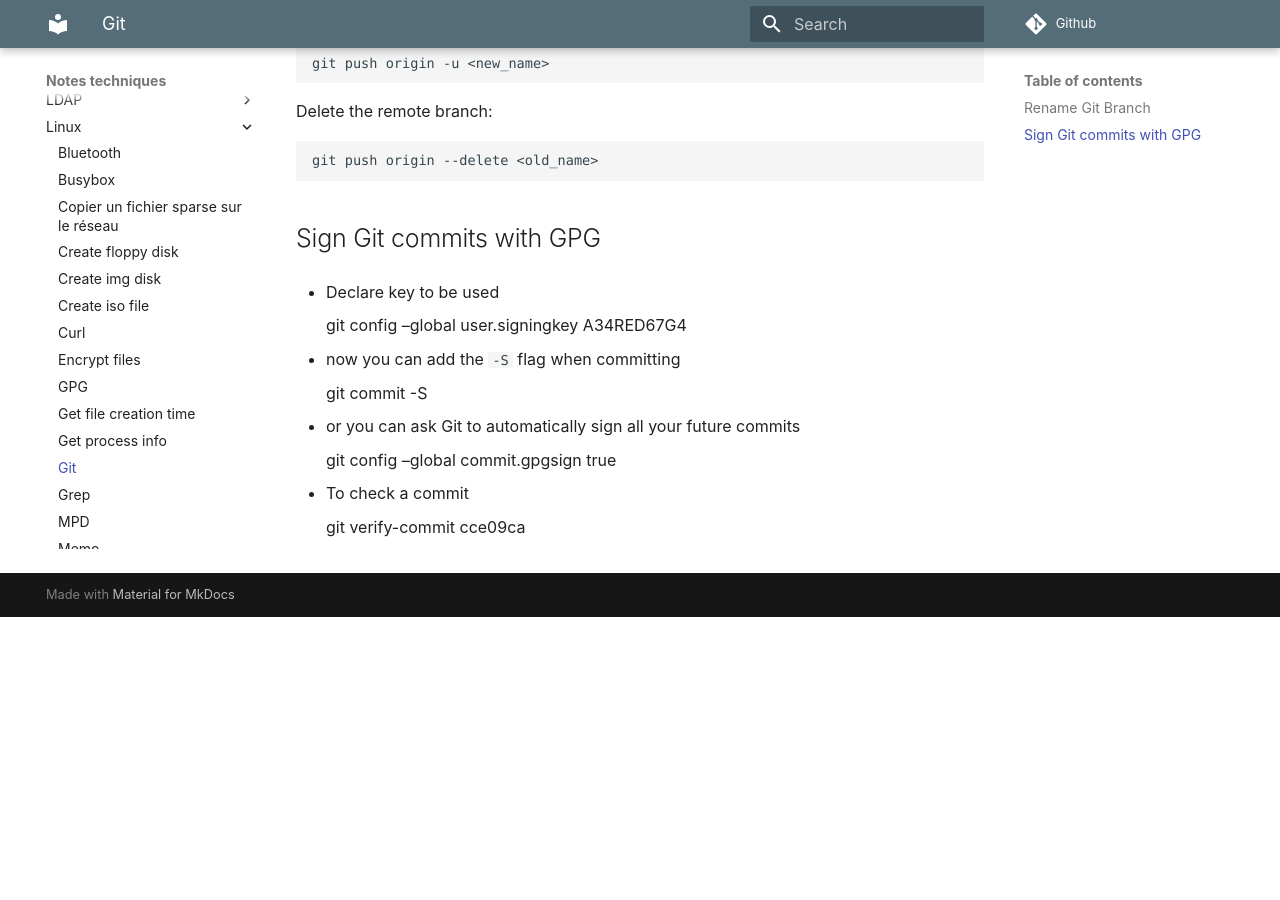
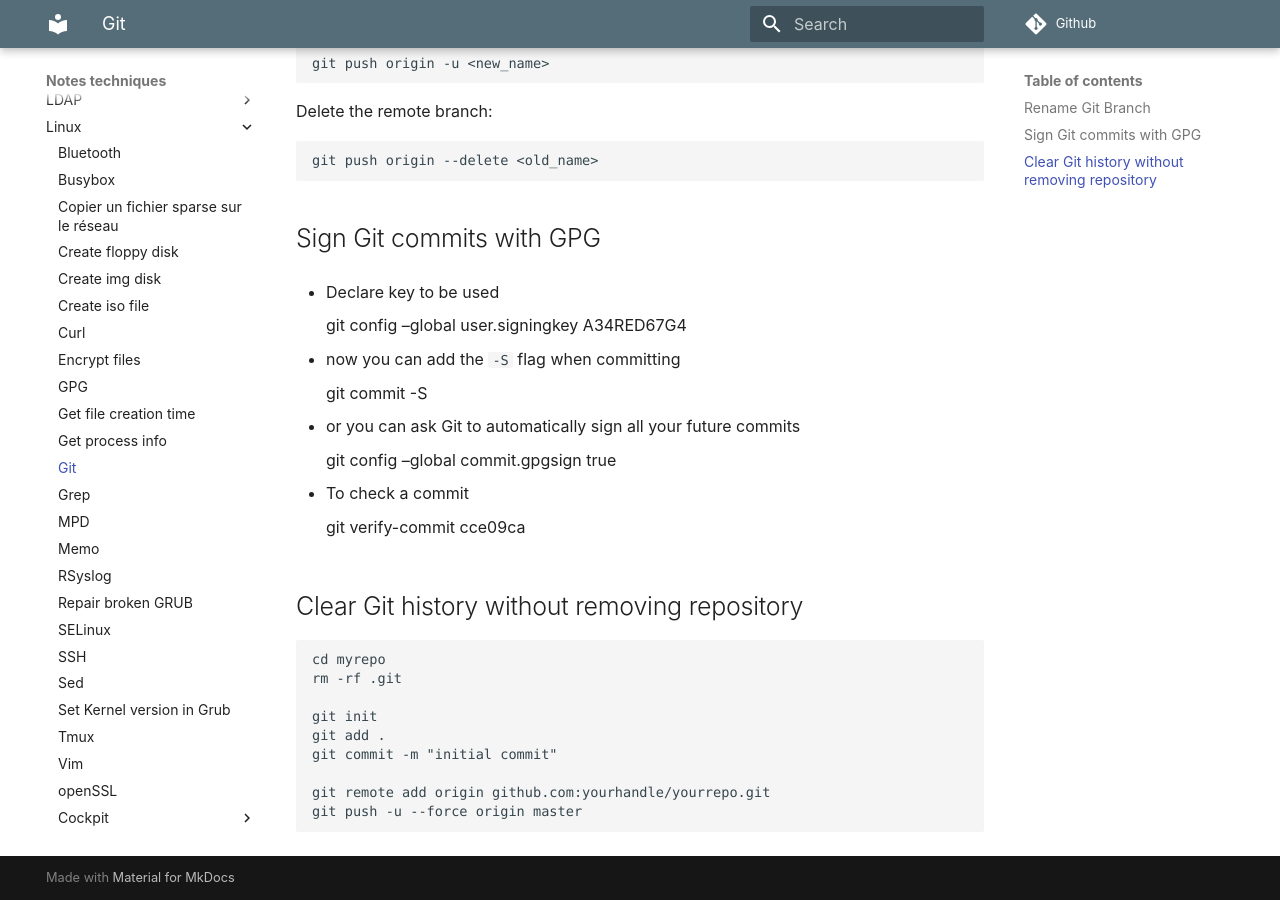
Before and after one commit to sjpp/notes, an MkDocs documentation site: the page built from docs/Linux/Git.md, in a window 1280 px wide and 900 px high, scrolled down 501 px. Built offline with MkDocs 1.6.1 and Material for MkDocs 9.7.7, drawn with Linux system fonts in a browser that asks for light colours; comment, search, counter and statistics services are not loaded; before the commit the page ends 1118 px from its top, so only the background shows below that.

Commit message:
add git info about repo cleaning

```diff
--- a/docs/Linux/Git.md
+++ b/docs/Linux/Git.md
@@ -42,3 +42,15 @@ Delete the <old_name> remote branch:
 - To check a commit
 
     git verify-commit cce09ca
+
+## Clear Git history without removing repository
+
+    cd myrepo
+    rm -rf .git
+
+    git init
+    git add .
+    git commit -m "initial commit"
+
+    git remote add origin github.com:yourhandle/yourrepo.git
+    git push -u --force origin master
```
Also changed, not shown: 1 other file.
